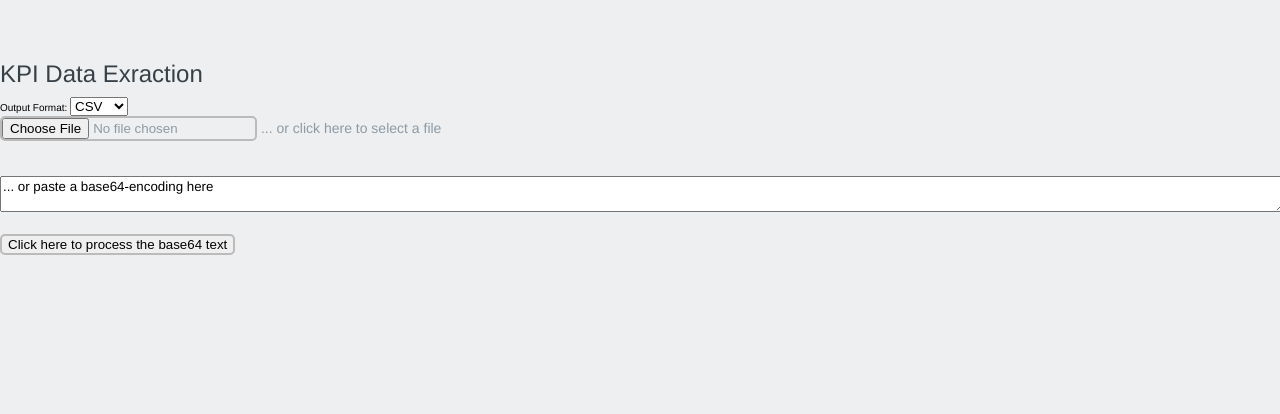
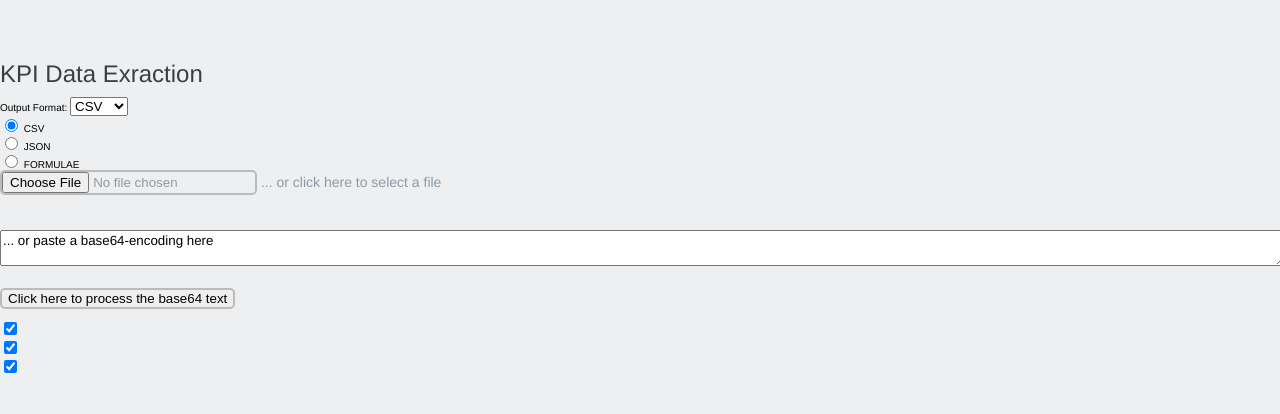
Before and after one commit to ckltennis/kpi_Phase2, a website with bundled scripts: page index.html in a window 1280 px wide. Built offline with nearby package versions, Linux system fonts and the light colour scheme.

Commit message:
Update index.html

```diff
--- a/index.html
+++ b/index.html
@@ -30,18 +30,18 @@ Output Format:
 <option value="csv" selected> CSV</option>
 <option value="json"> JSON</option>
 </select><br />
-<!--<input type="radio" name="format" value="csv" checked> CSV<br>
+<input type="radio" name="format" value="csv" checked> CSV<br>
 <input type="radio" name="format" value="json"> JSON<br>
-<input type="radio" name="format" value="form"> FORMULAE<br> -->
+<input type="radio" name="format" value="form"> FORMULAE<br>
 
 <!-- <div id="drop">Drop an XLSX / XLSM / XLSB / ODS / XLS / XML file here to see sheet data</div> -->
 <p><input type="file" name="xlfile" id="xlf" /> ... or click here to select a file</p>
 <textarea id="b64data">... or paste a base64-encoding here</textarea>
 <input type="button" id="dotext" value="Click here to process the base64 text" onclick="b64it();"/><br />
-<!-- Advanced Demo Options: <br />
-Use Web Workers: (when available) <input type="checkbox" name="useworker" checked><br />
-Use Transferrables: (when available) <input type="checkbox" name="xferable" checked><br />
-Use readAsBinaryString: (when available) <input type="checkbox" name="userabs" checked><br /> -->
+<br />
+<input type="checkbox" name="useworker" checked><br />
+<input type="checkbox" name="xferable" checked><br />
+<input type="checkbox" name="userabs" checked><br />
 <pre id="out"></pre>
 <br />
 <!-- uncomment the next line here and in xlsxworker.js for encoding support -->
```
